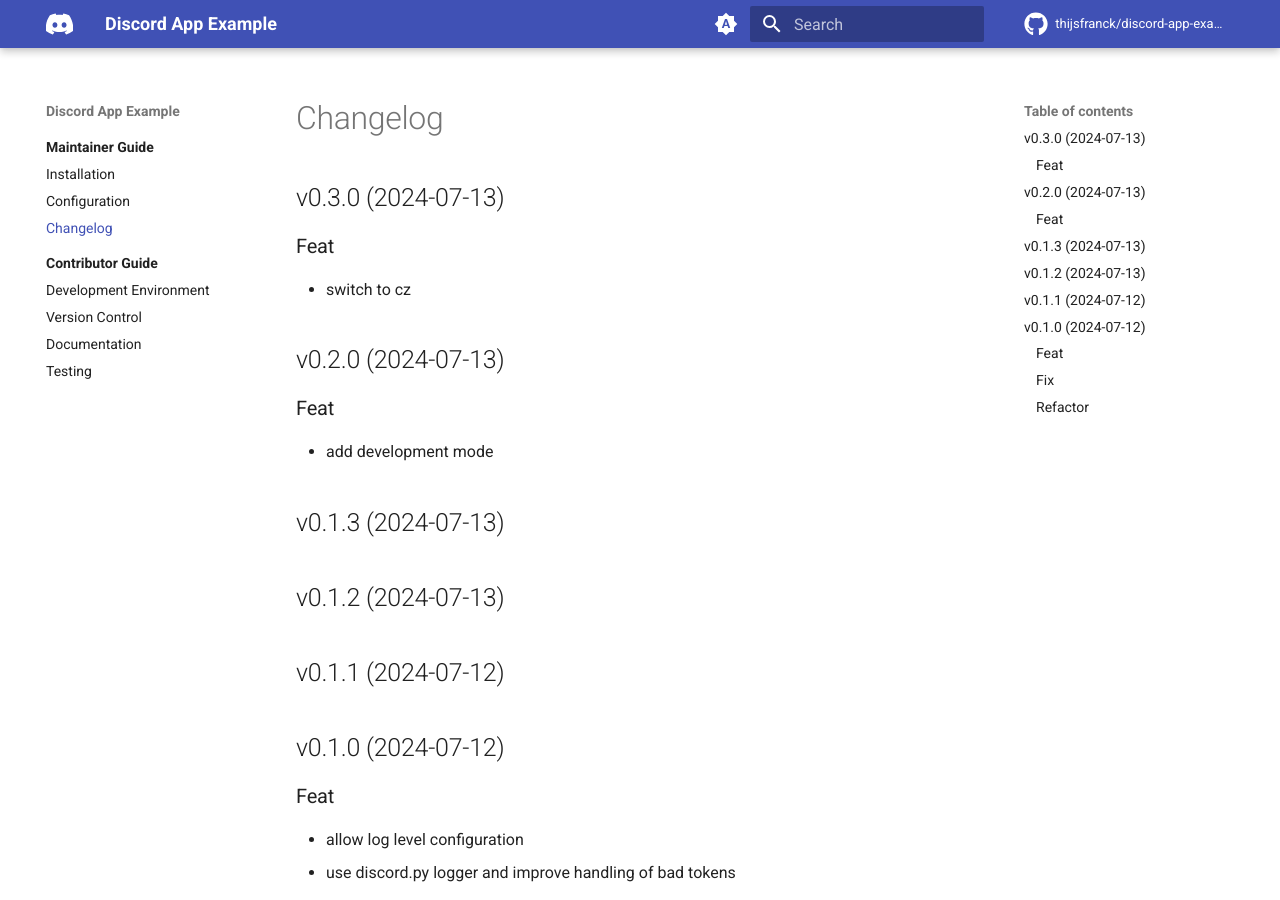
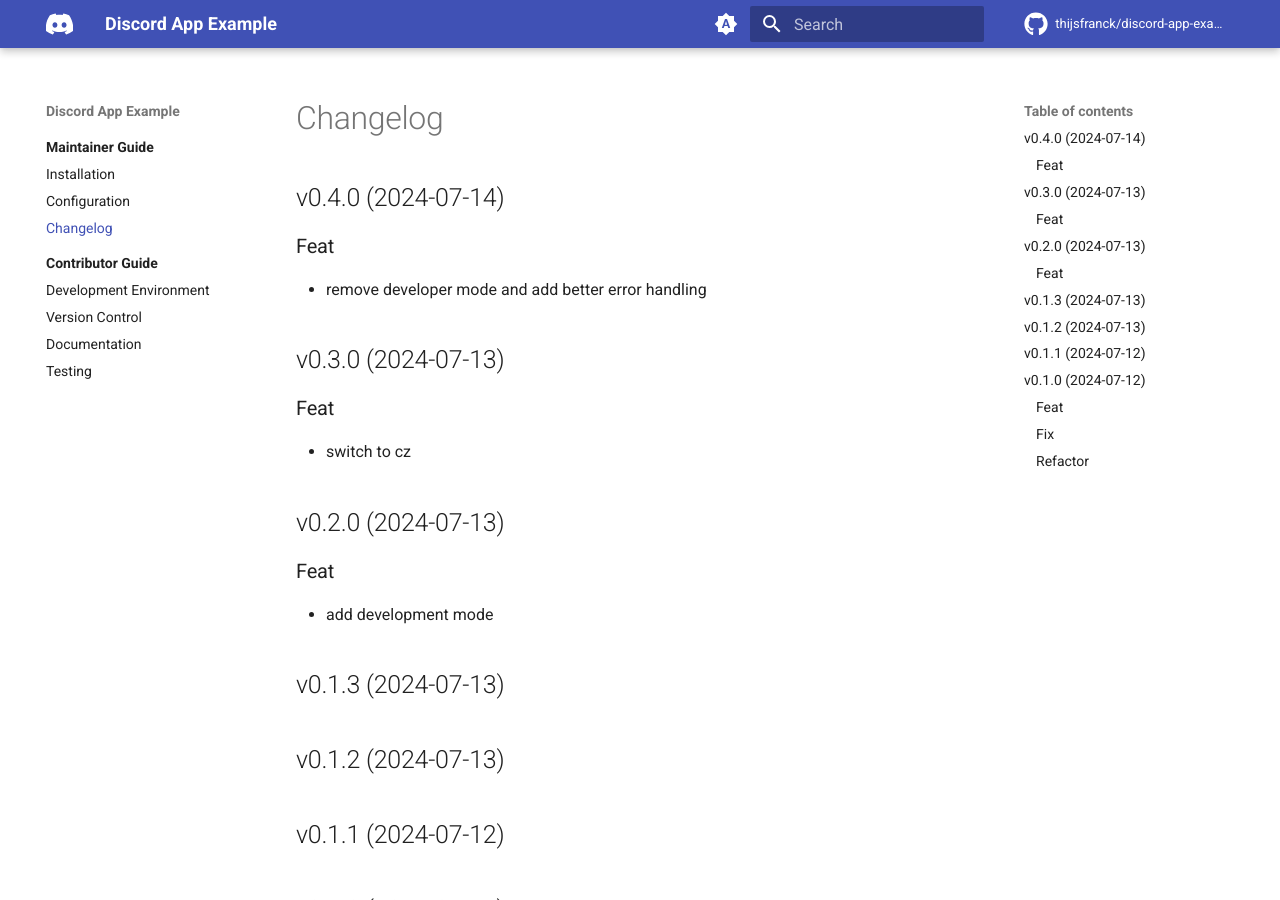
Before and after one commit to thijsfranck/discord-app-example, an MkDocs documentation site: the page built from docs/CHANGELOG.md, in a window 1280 px wide and 900 px high. Built offline with MkDocs 1.6.1 and Material for MkDocs 9.7.7, drawn with Linux system fonts in a browser that asks for light colours; comment, search, counter and statistics services are not loaded; the version menu is left out.

Commit message:
bump: version 0.3.0 → 0.4.0

```diff
--- a/docs/CHANGELOG.md
+++ b/docs/CHANGELOG.md
@@ -1,3 +1,9 @@
+## v0.4.0 (2024-07-14)
+
+### Feat
+
+- remove developer mode and add better error handling
+
 ## v0.3.0 (2024-07-13)
 
 ### Feat
--- a/pyproject.toml
+++ b/pyproject.toml
@@ -1,6 +1,6 @@
 [tool.poetry]
 name = "discord-app-example"
-version = "0.3.0"
+version = "0.4.0"
 description = ""
 authors = ["thijsfranck <thijsfranck@gmail.com>"]
 readme = "README.md"
```
